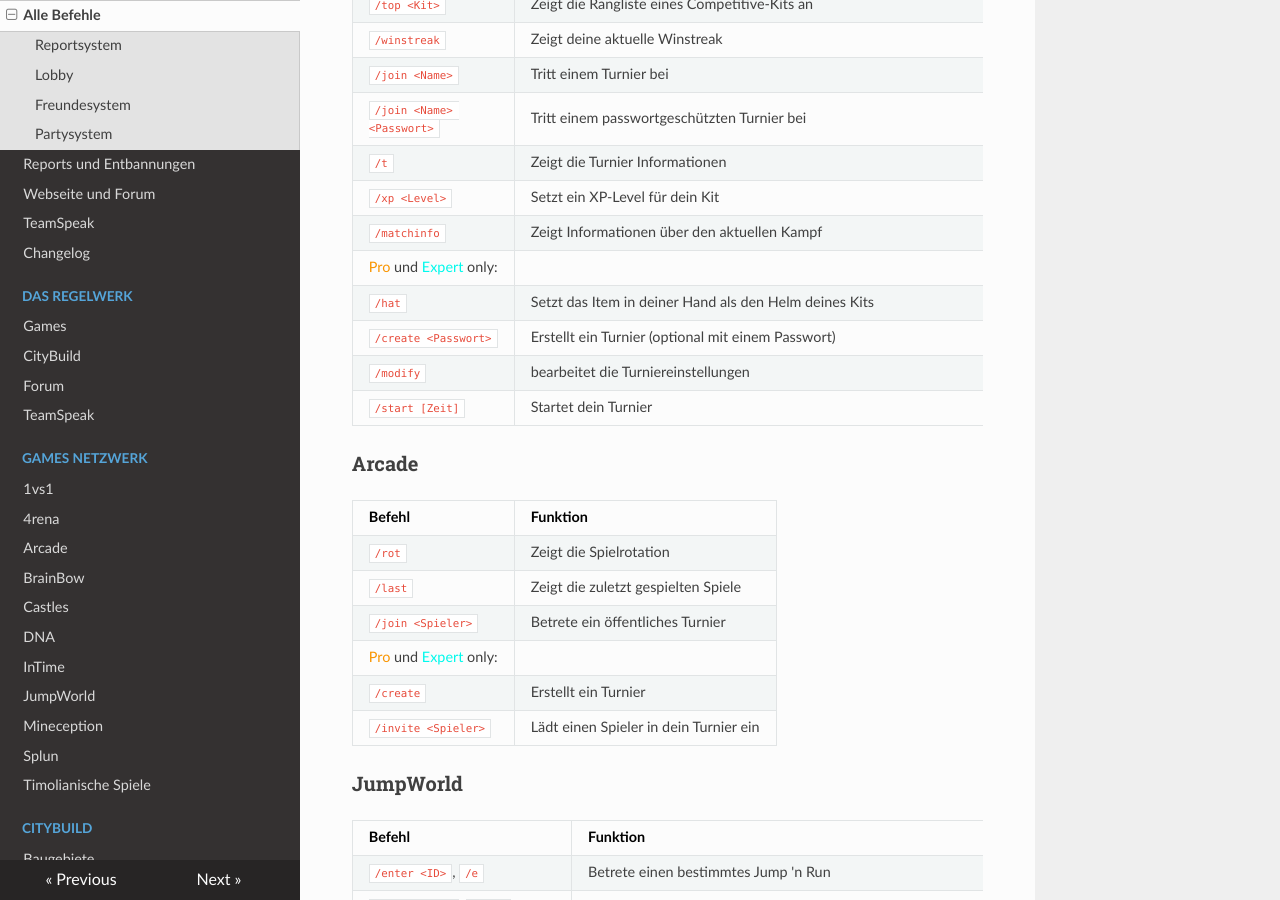
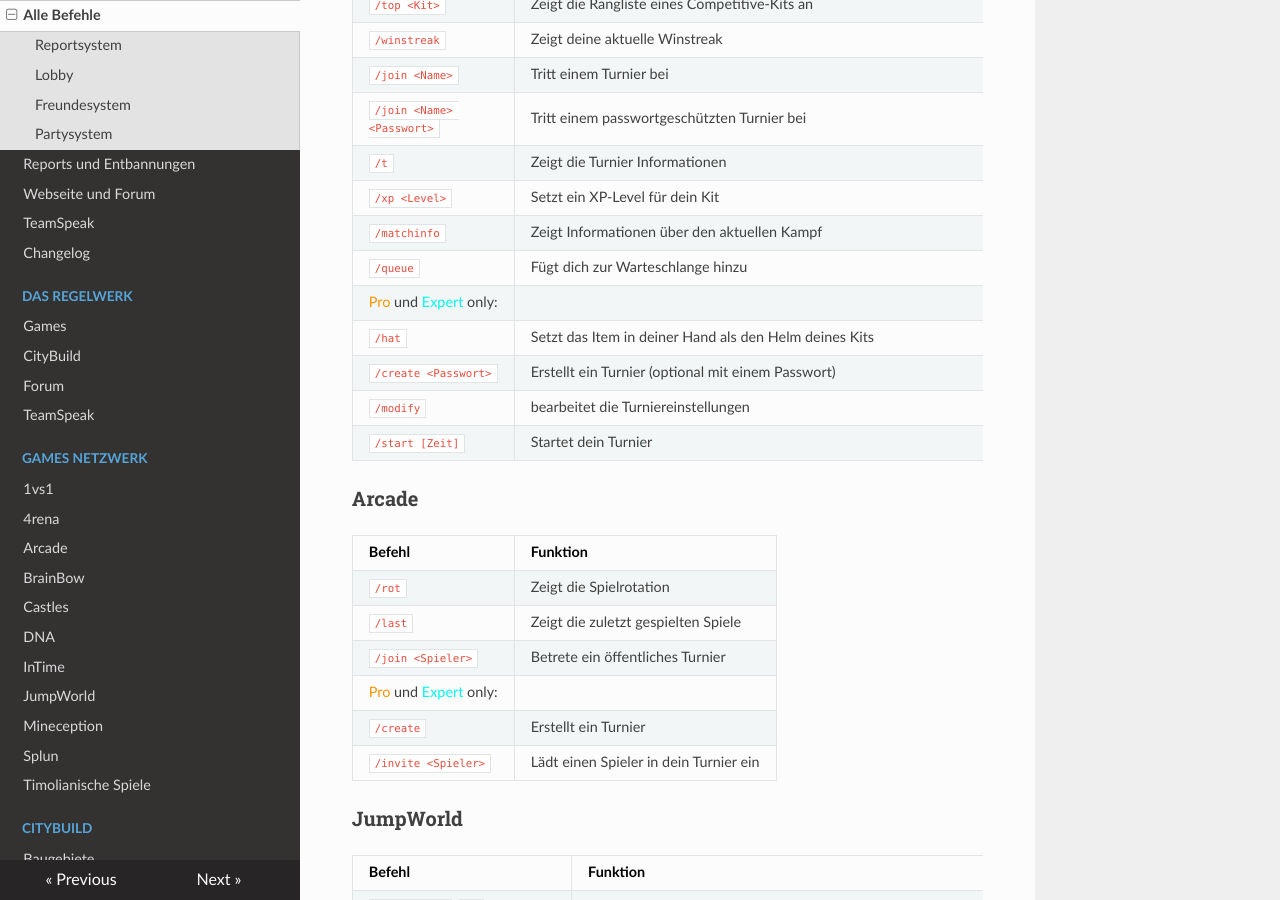
Before and after one commit to TimoliaDE/HowTo, an MkDocs documentation site: the page built from docs/commands.md, in a window 1280 px wide and 900 px high, scrolled down 3215 px. Built offline with MkDocs 1.6.1, drawn with Linux system fonts in a browser that asks for light colours; nearby versions of some CDN libraries; old or Windows-style settings are respelled for this version of MkDocs.

Commit message:
1vs1 Command added: /queue

```diff
--- a/docs/commands.md
+++ b/docs/commands.md
@@ -100,6 +100,7 @@ Diese Befehle sind global nutzbar und stehen dir jederzeit zur Verfügung.
 | `/t` | Zeigt die Turnier Informationen |
 | `/xp <Level>` | Setzt ein XP-Level für dein Kit |
 | `/matchinfo` | Zeigt Informationen über den aktuellen Kampf |
+| `/queue` | Fügt dich zur Warteschlange hinzu |
 <span style="color:#F99500">Pro</span> und <span style="color:#00F9EC">Expert</span> only:
 | `/hat` | Setzt das Item in deiner Hand als den Helm deines Kits |
 | `/create <Passwort>` | Erstellt ein Turnier (optional mit einem Passwort) |
```
Also changed, not shown: docs/games/1vs1.md (+1 -0 lines).
